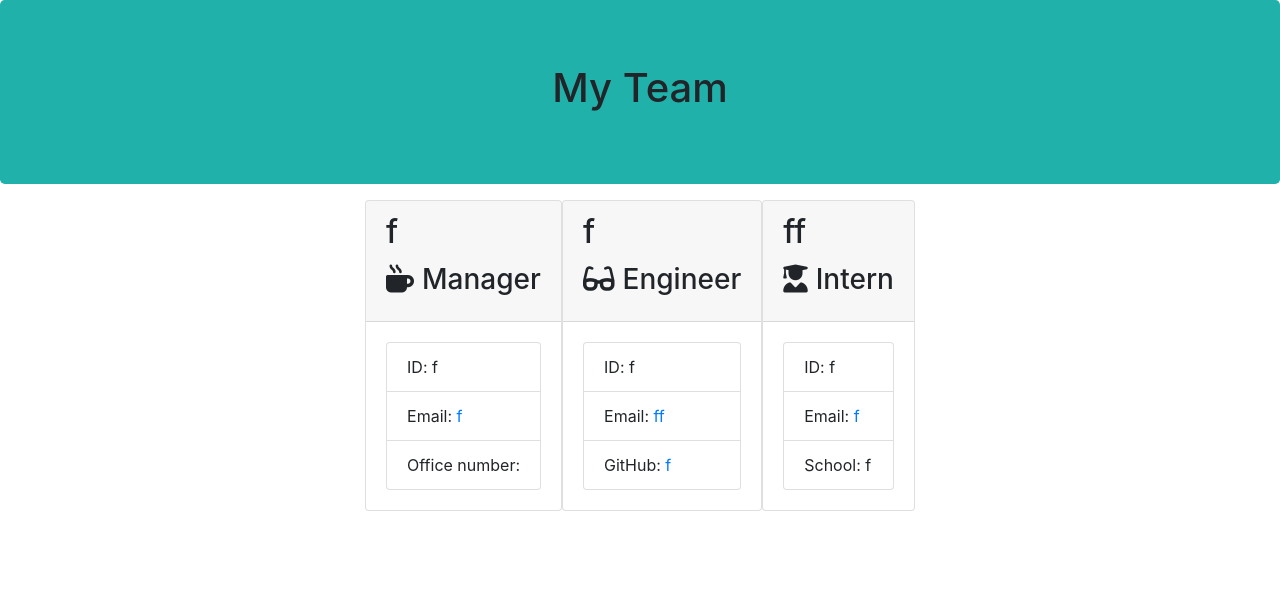
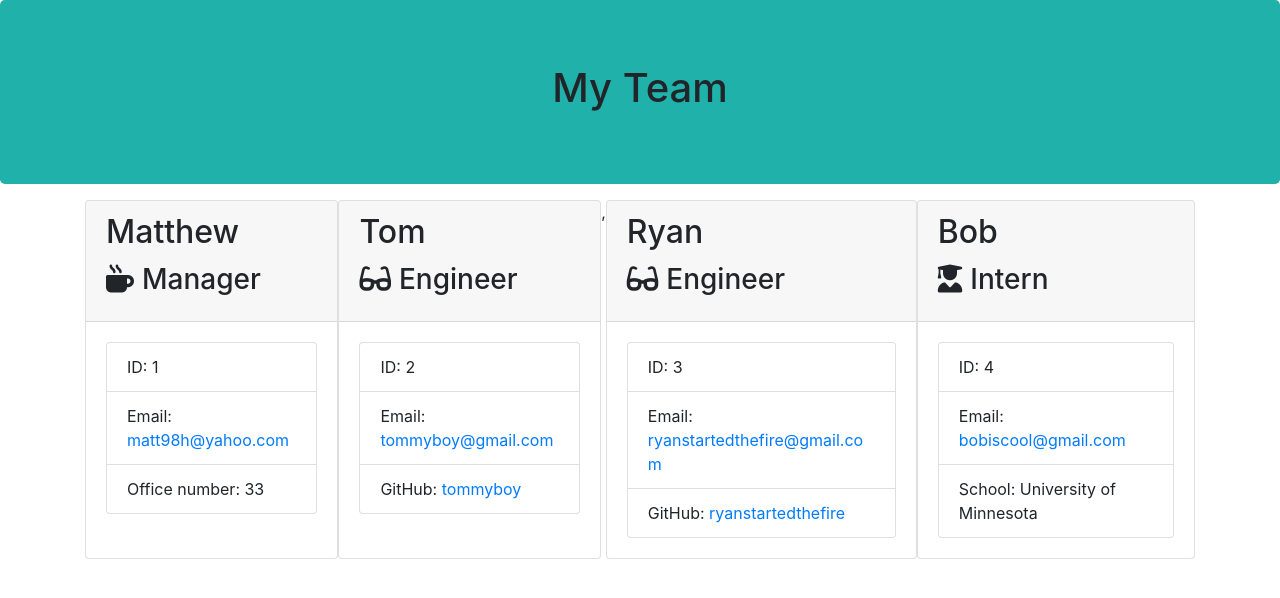
Before and after one commit to matt98h/team-manager, a website: page Develop/output/team.html in a window 1280 px wide. Drawn offline with nearby package versions, Linux system fonts and the light colour scheme; files that its build step writes are made by us from their sources.

```diff
--- a/Develop/output/team.html
+++ b/Develop/output/team.html
@@ -25,40 +25,53 @@
             <div class="team-area col-12 d-flex justify-content-center">
                <div class="card employee-card">
     <div class="card-header">
-        <h2 class="card-title">f</h2>
+        <h2 class="card-title">Matthew</h2>
         <h3 class="card-title"><i class="fas fa-mug-hot mr-2"></i>Manager</h3>
     </div>
     <div class="card-body">
         <ul class="list-group">
-            <li class="list-group-item">ID: f</li>
-            <li class="list-group-item">Email: <a href="mailto:f">f</a></li>
-            <li class="list-group-item">Office number: </li>
+            <li class="list-group-item">ID: 1</li>
+            <li class="list-group-item">Email: <a href="mailto:matt98h@yahoo.com">matt98h@yahoo.com</a></li>
+            <li class="list-group-item">Office number: 33</li>
         </ul>
     </div>
 </div>
 <div class="card employee-card">
     <div class="card-header">
-        <h2 class="card-title">f</h2>
+        <h2 class="card-title">Tom</h2>
         <h3 class="card-title"><i class="fas fa-glasses mr-2"></i>Engineer</h3>
     </div>
     <div class="card-body">
         <ul class="list-group">
-            <li class="list-group-item">ID: f</li>
-            <li class="list-group-item">Email: <a href="mailto:ff">ff</a></li>
-            <li class="list-group-item">GitHub: <a href="https://github.com/f" target="_blank" rel="noopener noreferrer">f</a></li>
+            <li class="list-group-item">ID: 2</li>
+            <li class="list-group-item">Email: <a href="mailto:tommyboy@gmail.com">tommyboy@gmail.com</a></li>
+            <li class="list-group-item">GitHub: <a href="https://github.com/tommyboy" target="_blank" rel="noopener noreferrer">tommyboy</a></li>
+        </ul>
+    </div>
+</div>
+,<div class="card employee-card">
+    <div class="card-header">
+        <h2 class="card-title">Ryan</h2>
+        <h3 class="card-title"><i class="fas fa-glasses mr-2"></i>Engineer</h3>
+    </div>
+    <div class="card-body">
+        <ul class="list-group">
+            <li class="list-group-item">ID: 3</li>
+            <li class="list-group-item">Email: <a href="mailto:ryanstartedthefire@gmail.com">ryanstartedthefire@gmail.com</a></li>
+            <li class="list-group-item">GitHub: <a href="https://github.com/ryanstartedthefire" target="_blank" rel="noopener noreferrer">ryanstartedthefire</a></li>
         </ul>
     </div>
 </div>
 <div class="card employee-card">
     <div class="card-header">
-        <h2 class="card-title">ff</h2>
+        <h2 class="card-title">Bob</h2>
         <h3 class="card-title"><i class="fas fa-user-graduate mr-2"></i>Intern</h3>
     </div>
     <div class="card-body">
         <ul class="list-group">
-            <li class="list-group-item">ID: f</li>
-            <li class="list-group-item">Email: <a href="mailto:f">f</a></li>
-            <li class="list-group-item">School: f</li>
+            <li class="list-group-item">ID: 4</li>
+            <li class="list-group-item">Email: <a href="mailto:bobiscool@gmail.com">bobiscool@gmail.com</a></li>
+            <li class="list-group-item">School: University of Minnesota</li>
         </ul>
     </div>
 </div>
```
Also changed, not shown: README.md.
